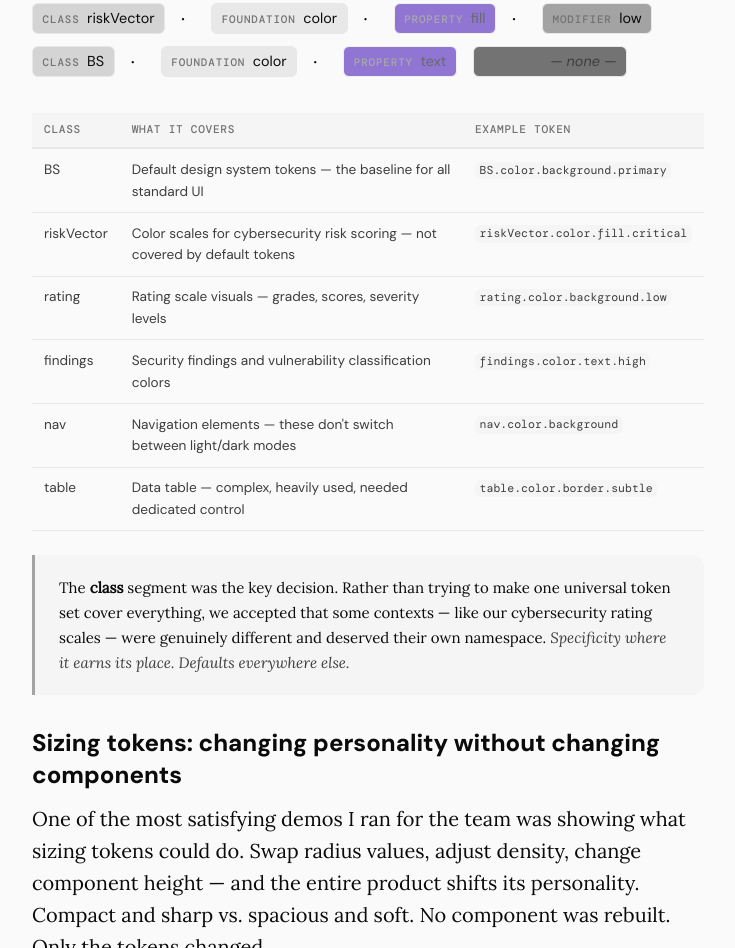
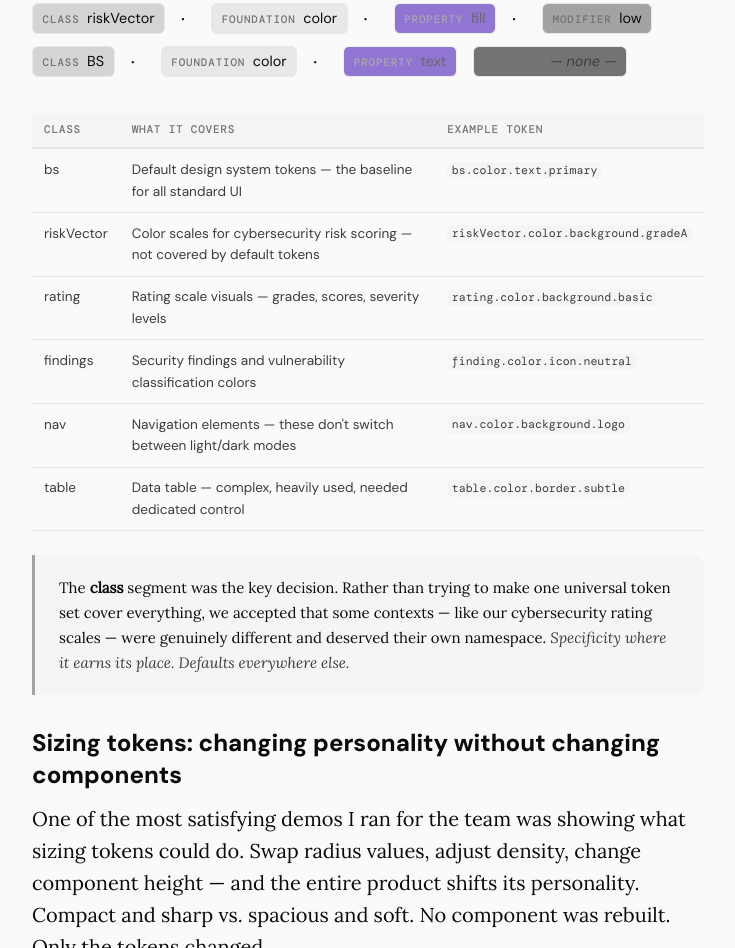
Before and after one commit to harielBaiz/portfolio, a plain HTML site: page case-study-design-tokens.html in a window 1280 px wide. Shown: the part 5165-6113 px from the top of the page, without its empty margins (272-1007 px from the left). Drawn offline with nearby package versions, Linux system fonts and the light colour scheme.

Commit message:
changes in token structure

```diff
--- a/case-study-design-tokens.html
+++ b/case-study-design-tokens.html
@@ -249,29 +249,29 @@
       </thead>
       <tbody>
         <tr>
-          <td>BS</td>
+          <td>bs</td>
           <td>Default design system tokens — the baseline for all standard UI</td>
-          <td><code>BS.color.background.primary</code></td>
+          <td><code>bs.color.text.primary</code></td>
         </tr>
         <tr>
           <td>riskVector</td>
           <td>Color scales for cybersecurity risk scoring — not covered by default tokens</td>
-          <td><code>riskVector.color.fill.critical</code></td>
+          <td><code>riskVector.color.background.gradeA</code></td>
         </tr>
         <tr>
           <td>rating</td>
           <td>Rating scale visuals — grades, scores, severity levels</td>
-          <td><code>rating.color.background.low</code></td>
+          <td><code>rating.color.background.basic</code></td>
         </tr>
         <tr>
           <td>findings</td>
           <td>Security findings and vulnerability classification colors</td>
-          <td><code>findings.color.text.high</code></td>
+          <td><code>finding.color.icon.neutral</code></td>
         </tr>
         <tr>
           <td>nav</td>
           <td>Navigation elements — these don't switch between light/dark modes</td>
-          <td><code>nav.color.background</code></td>
+          <td><code>nav.color.background.logo</code></td>
         </tr>
         <tr>
           <td>table</td>
```
